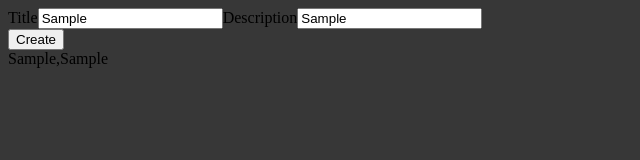
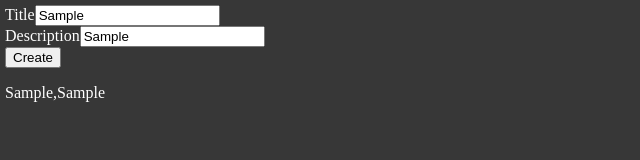
Before and after one commit to Foxchow400/task-manager, a plain HTML site: page index.html in a window 1280 px wide. Both pictures are taken after typing "Sample", "Sample" into the empty fields and a click on the button "Create". Shown: the whole page, without its empty margins (0-640 px from the left). Drawn offline with Linux system fonts and the light colour scheme.

Commit message:
Fixed the list result

```diff
--- a/css/style.css
+++ b/css/style.css
@@ -2,4 +2,11 @@
 
 body {
     background-color: rgb(55, 55, 55);
+    color: white;
+    margin: 5px;
+    text-align: left;
 }
+
+/* #taskList {
+    display: block;
+} */
--- a/js/script.js
+++ b/js/script.js
@@ -1,15 +1,20 @@
 var create = document.getElementById("createTask");
 var taskListElement = document.getElementById("taskList");
+var printResult
 var titleQuery;
 var descQuery;
-var descInput
+var descInput;
 var taskList = [];
+var taskListLength = taskList.length;
+var count = 0;
+var arrayResult;
 
 function startTask() {
     create.innerHTML =
     "<form>" +
     "<label for='titleQuery'>Title</label>" +
     "<input id='titleQuery' type='text' name='text'>" +
+    "<br>" +
     "<label for='description'>Description</label>" +
     "<input id='description' type='text' name='text'>" +
     "</form>" +
@@ -18,11 +23,23 @@ function startTask() {
 startTask();
 
 function createTask() {
+    count = count + 1
+    console.log(count);
     titleInput = document.getElementById("titleQuery").value;
     descInput = document.getElementById("description").value;
-    taskList.push([titleInput, descInput])
+    taskList.push([titleInput, descInput]);
     console.log(taskList);
-    taskListElement.innerHTML = taskList.toString();
+    // taskListElement.innerHTML = taskList[0] + taskList[1];
+    formatTask();
     // document.getElementById("titleQuery").value = "";
     // document.getElementById("description").value = "";
 };
+
+function formatTask() {
+    //make a loop that prints the results from the array
+    //updates the arrayResults variable so that it can be used to update the html correctly
+    arrayResult = taskList[count - 1];
+    //updates the section innerHTML and uses tags so it displays correctly
+    document.getElementById("taskList").innerHTML += "<p>" + arrayResult + "</p>"
+
+}
```
